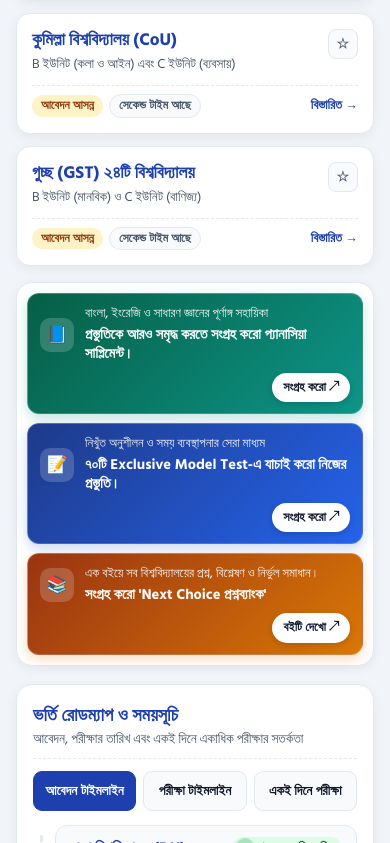
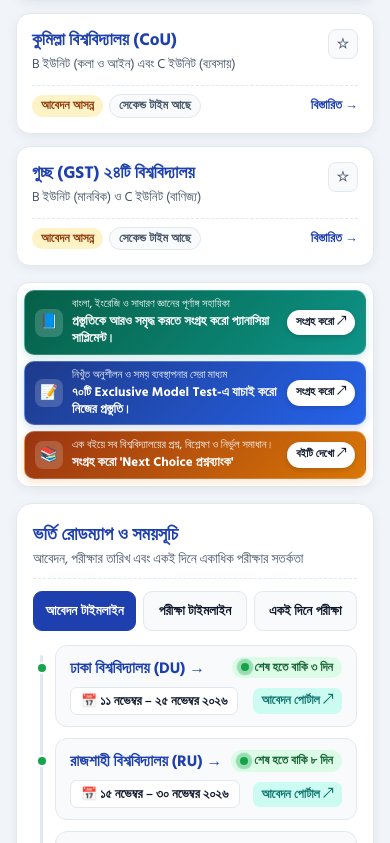
Before and after one commit to mujahid-On-Zero/Admission-Update, a plain HTML site: page index.html in a window 390 px wide. Shown: the part 1157-2000 px from the top of the page. Drawn offline with Linux system fonts and the light colour scheme; a script that the page names is missing.

Commit message:
Update index.html
JU data Update

```diff
--- a/index.html
+++ b/index.html
@@ -337,17 +337,17 @@
 
     .details-cta { color: var(--primary); font-weight: 700; white-space: nowrap; }
 
-    /* Attractive Book & Model Test Promo Buttons Block (No "বিজ্ঞাপন" Label) */
+    /* Compact Promo Buttons Block (No "বিজ্ঞাপন" Label) */
     .promo-showcase-block {
       background: var(--card);
       border: 1px solid var(--border);
-      border-radius: 16px;
-      padding: 12px;
-      margin-bottom: 18px;
+      border-radius: 13px;
+      padding: 8px;
+      margin-bottom: 16px;
       box-shadow: var(--shadow);
       display: grid;
       grid-template-columns: 1fr;
-      gap: 10px;
+      gap: 7px;
     }
     .promo-showcase-block.in-details {
       margin-bottom: 0;
@@ -360,16 +360,16 @@
       display: flex;
       align-items: center;
       justify-content: space-between;
-      gap: 12px;
-      padding: 12px 15px;
-      border-radius: 12px;
+      gap: 10px;
+      padding: 8px 12px;
+      border-radius: 10px;
       text-decoration: none;
       color: #ffffff;
       border: 1px solid rgba(255, 255, 255, 0.22);
       transition: transform 0.2s ease, box-shadow 0.2s ease;
     }
     .promo-fancy-btn:hover {
-      transform: translateY(-2px);
+      transform: translateY(-1px);
     }
     .promo-fancy-btn:active {
       transform: scale(0.99);
@@ -395,95 +395,95 @@
 
     .promo-theme-teal {
       background: linear-gradient(135deg, #065f46 0%, #0d9488 100%);
-      box-shadow: 0 4px 12px rgba(13, 148, 136, 0.25);
+      box-shadow: 0 3px 8px rgba(13, 148, 136, 0.2);
     }
     .promo-theme-blue {
       background: linear-gradient(135deg, #1e3a8a 0%, #2563eb 100%);
-      box-shadow: 0 4px 12px rgba(37, 99, 235, 0.25);
+      box-shadow: 0 3px 8px rgba(37, 99, 235, 0.2);
     }
     .promo-theme-amber {
       background: linear-gradient(135deg, #9a3412 0%, #d97706 100%);
-      box-shadow: 0 4px 12px rgba(217, 119, 6, 0.25);
+      box-shadow: 0 3px 8px rgba(217, 119, 6, 0.2);
     }
     .promo-theme-purple {
       background: linear-gradient(135deg, #581c87 0%, #7c3aed 100%);
-      box-shadow: 0 4px 12px rgba(124, 58, 237, 0.25);
+      box-shadow: 0 3px 8px rgba(124, 58, 237, 0.2);
     }
 
     .promo-btn-left {
       display: flex;
       align-items: center;
-      gap: 11px;
+      gap: 9px;
       min-width: 0;
     }
     .promo-btn-icon {
-      width: 38px;
-      height: 38px;
-      border-radius: 10px;
+      width: 30px;
+      height: 30px;
+      border-radius: 8px;
       background: rgba(255, 255, 255, 0.18);
       backdrop-filter: blur(4px);
       display: flex;
       align-items: center;
       justify-content: center;
-      font-size: 1.2rem;
+      font-size: 1rem;
       flex-shrink: 0;
     }
     .promo-btn-copy {
       display: flex;
       flex-direction: column;
-      gap: 2px;
+      gap: 1px;
       min-width: 0;
     }
     .promo-btn-sub {
-      font-size: 0.8rem;
+      font-size: 0.72rem;
       font-weight: 500;
       opacity: 0.92;
-      line-height: 1.35;
+      line-height: 1.25;
     }
     .promo-btn-title {
-      font-size: 0.96rem;
-      font-weight: 700;
-      line-height: 1.35;
+      font-size: 0.85rem;
+      font-weight: 700;
+      line-height: 1.3;
     }
     .promo-btn-cta {
       background: #ffffff;
       color: #0f172a;
-      font-size: 0.8rem;
-      font-weight: 700;
-      padding: 6px 12px;
+      font-size: 0.73rem;
+      font-weight: 700;
+      padding: 4px 10px;
       border-radius: 999px;
       white-space: nowrap;
       flex-shrink: 0;
-      box-shadow: 0 2px 6px rgba(0, 0, 0, 0.16);
+      box-shadow: 0 2px 5px rgba(0, 0, 0, 0.15);
       transition: transform 0.15s ease;
     }
     .promo-fancy-btn:hover .promo-btn-cta {
-      transform: scale(1.04);
+      transform: scale(1.03);
     }
 
     @media (max-width: 600px) {
       .promo-showcase-block {
-        padding: 10px;
-        gap: 9px;
+        padding: 7px;
+        gap: 6px;
       }
       .promo-fancy-btn {
-        flex-direction: column;
-        align-items: flex-start;
-        gap: 9px;
-        padding: 11px 12px;
+        padding: 7px 10px;
+        gap: 8px;
       }
       .promo-btn-icon {
-        width: 34px;
-        height: 34px;
-        font-size: 1.05rem;
+        width: 28px;
+        height: 28px;
+        font-size: 0.92rem;
+      }
+      .promo-btn-sub {
+        font-size: 0.69rem;
       }
       .promo-btn-title {
-        font-size: 0.91rem;
+        font-size: 0.81rem;
       }
       .promo-btn-cta {
-        align-self: flex-end;
-        font-size: 0.78rem;
-        padding: 5px 11px;
+        font-size: 0.7rem;
+        padding: 4px 9px;
       }
     }
 
@@ -1399,6 +1399,24 @@
       flex-shrink: 0;
     }
     [data-theme="dark"] .btn-copy-mini { color: #0f172a; }
+
+    .helpdesk-action-link {
+      display: block;
+      margin-top: 8px;
+      padding: 7px 10px;
+      background: var(--accent-soft);
+      color: var(--accent);
+      border: 1px solid rgba(15, 118, 110, 0.25);
+      border-radius: 8px;
+      font-size: 0.81rem;
+      font-weight: 700;
+      text-decoration: none;
+      text-align: center;
+      transition: opacity 0.15s ease;
+    }
+    .helpdesk-action-link:hover {
+      opacity: 0.88;
+    }
 
     /* Prev/Next University Navigation Buttons on Details Page */
     .uni-pager-bar {
@@ -2689,6 +2707,13 @@
         </div>
       ` : "";
 
+      /* Online Helpdesk Link inside Helpline Card (if available) */
+      const helpdeskLinkHtml = uni.helpdeskUrl ? `
+        <a href="${uni.helpdeskUrl}" class="helpdesk-action-link" target="_blank" rel="noopener noreferrer">
+          🛠️ ${uni.helpdeskText || "অনলাইন সহায়তা কেন্দ্রে জমা দিন"} ↗
+        </a>
+      ` : "";
+
       /* Two-Tier or Central Office Helpline Section */
       let helplineHtml = "";
       if (activeUnit.unitHelpline && uni.centralOffice) {
@@ -2719,6 +2744,7 @@
                 ✉️ ই-মেইল: ${uni.centralOffice.email}<br>
                 📍 ${uni.centralOffice.address}
               </div>
+              ${helpdeskLinkHtml}
             </div>
           </div>
         `;
@@ -2739,21 +2765,31 @@
                 ✉️ ই-মেইল: ${uni.centralOffice.email}<br>
                 📍 ${uni.centralOffice.address}
               </div>
+              ${helpdeskLinkHtml}
             </div>
           </div>
         `;
       } else {
         helplineHtml = `
           <div style="display:flex; justify-content:center;">
-            <div class="helpline-card" style="display:inline-flex; align-items:center; gap:10px;">
-              <span>📞 হেল্পলাইন: <b>${uni.helpline}</b></span>
-              <button type="button" class="btn-copy-mini" onclick="copyHelpline('${uni.helpline}', this)">কপি</button>
+            <div class="helpline-card" style="display:inline-flex; flex-direction:column; align-items:center; gap:8px;">
+              <div style="display:inline-flex; align-items:center; gap:10px;">
+                <span>📞 হেল্পলাইন: <b>${uni.helpline}</b></span>
+                <button type="button" class="btn-copy-mini" onclick="copyHelpline('${uni.helpline}', this)">কপি</button>
+              </div>
+              ${helpdeskLinkHtml}
             </div>
           </div>
         `;
       }
 
       const generalCircularHref = uni.generalCircularUrl || uni.website;
+      const instructionBtnHtml = uni.applicationInstructionUrl ? `
+        <a class="verify-btn" href="${uni.applicationInstructionUrl}" target="_blank" rel="noopener noreferrer">
+          📖 আবেদন নির্দেশিকা ↗
+        </a>
+      ` : "";
+
       const pageUrl = `${window.location.origin}${window.location.pathname}#${uni.id}`;
       const shareText = encodeURIComponent(`${uni.fullName} (${activeUnit.tabLabel}) ভর্তি তথ্য ২০২৬-২৭ দেখো এখানে:\n${pageUrl}`);
       const waHref = `https://wa.me/?text=${shareText}`;
@@ -2871,6 +2907,7 @@
             <a class="verify-btn" href="${activeUnit.pdfUrl}" target="_blank" rel="noopener noreferrer">
               📄 ইউনিট সার্কুলার (PDF) ↗
             </a>
+            ${instructionBtnHtml}
             <a class="verify-btn" href="${uni.website}" target="_blank" rel="noopener noreferrer">
               🌐 এডমিশন সাইট ↗
             </a>
```
